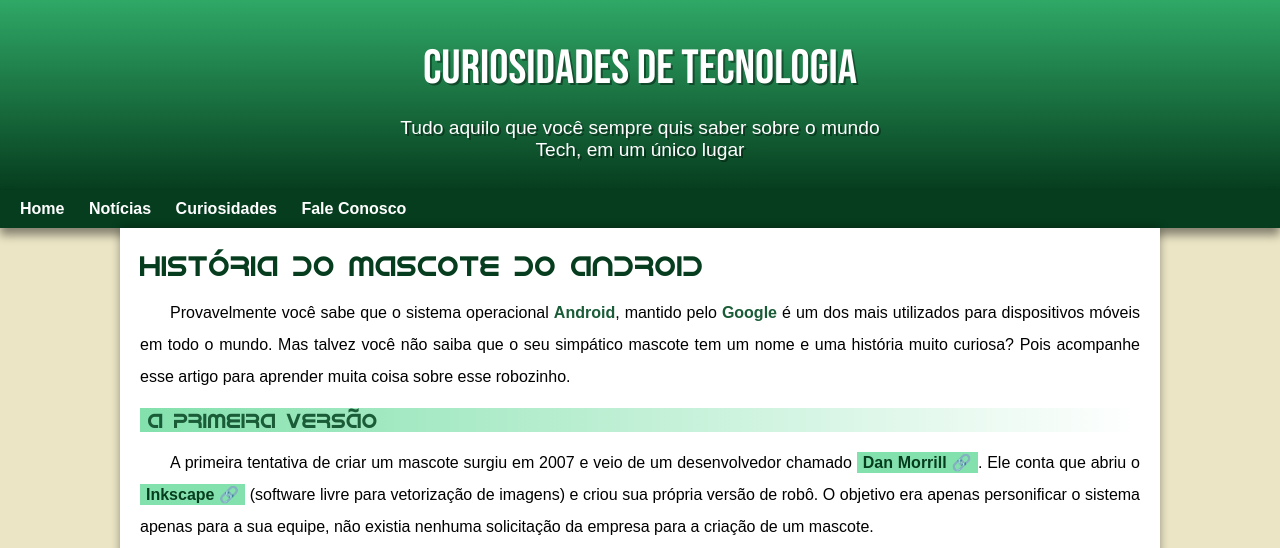
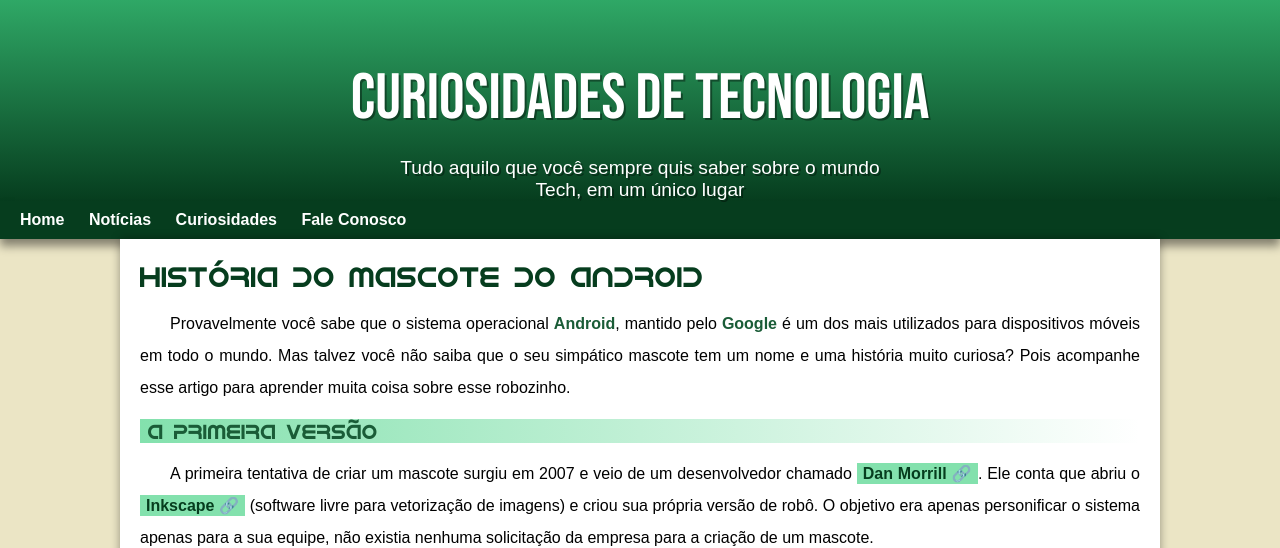
Before and after one commit to saullomota86/projeto-android, a plain HTML site: page index.html in a window 1280 px wide. Shown: the top 548 px of the page. Drawn offline with Linux system fonts and the light colour scheme.

Commit message:
atualizado

```diff
--- a/css/style.css
+++ b/css/style.css
@@ -41,16 +41,17 @@ header {
     background-image: linear-gradient(var(--cor3),var(--cor5));
     min-height: 150px;
     text-align: center;
-    padding-top: 40px;
+    /* padding-top: 40px; */
 
 
     h1 {
         color: white;
         font-family: var(--fonte-destaque);
-        font-size: 3em;
+        font-size: 4em;
         font-weight: normal;
         margin-bottom: 20px;
         text-shadow: 2px 2px 0px #00000062;
+        padding-top: 60px;
     }
 
     p {
```
